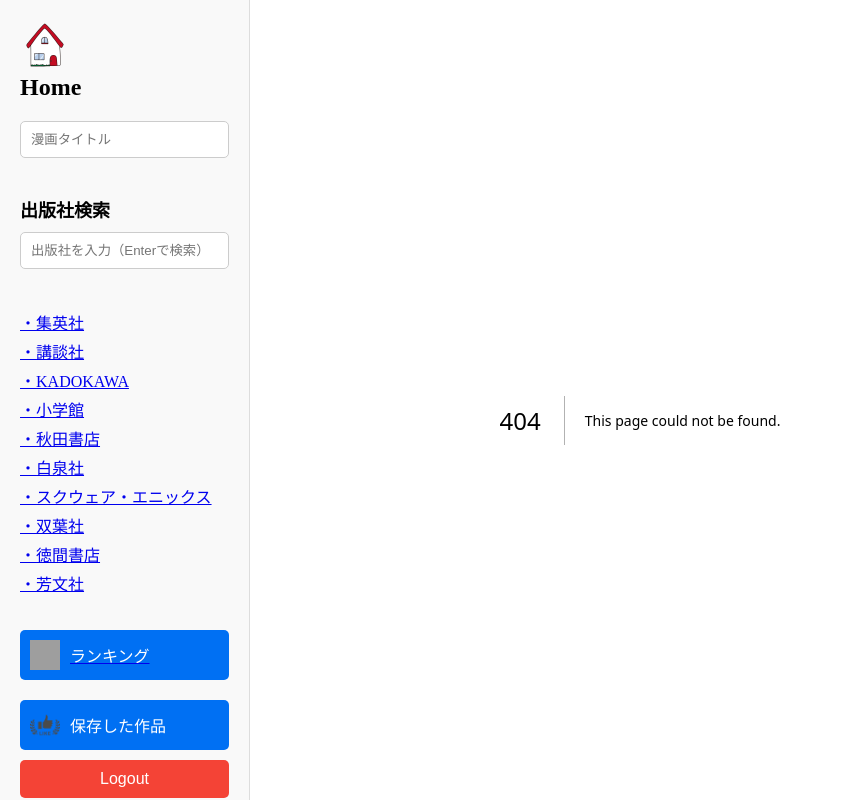
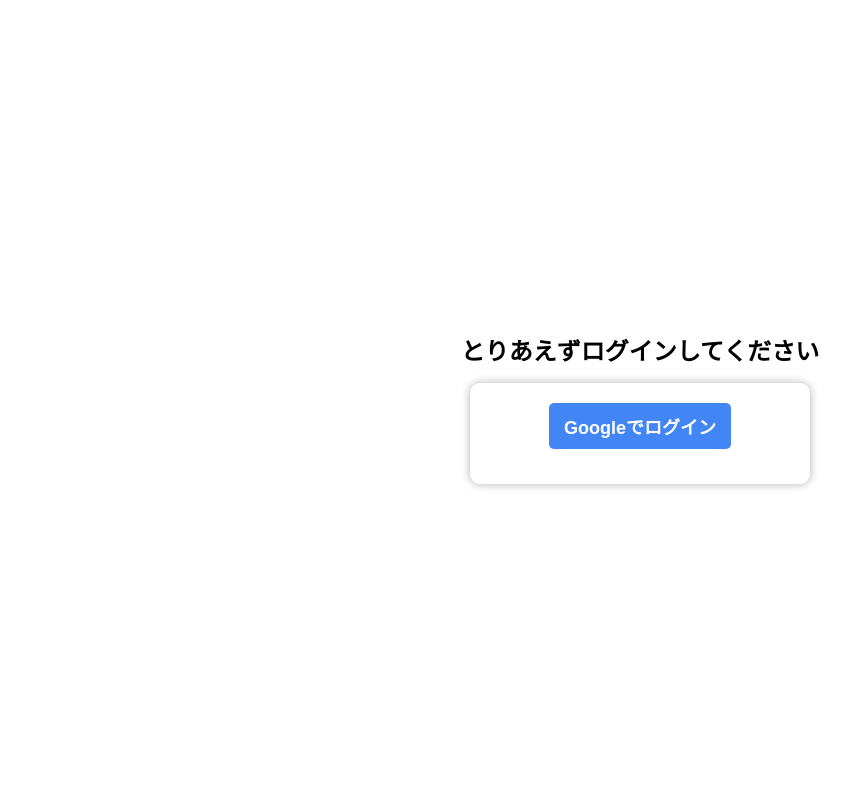
Before and after one commit to itc-s23005/manga-website, a Next.js app: page /login in a window 1280 px wide. Before the commit this address had no page. Shown: the whole page, without its empty margins (0-862 px from the left). Built offline with nearby package versions, Linux system fonts and the light colour scheme; no server answers; grey boxes are pictures that could not be loaded.

Commit message:
login画面の作成

```diff
--- /dev/null
+++ b/lib/firebaseConfig.js
@@ -0,0 +1,25 @@
+import { initializeApp, getApps, getApp } from "firebase/app";
+import { getAuth } from "firebase/auth";
+import { getFirestore } from "firebase/firestore";
+
+// 🔍 環境変数が正しく読み込まれているか確認
+console.log("✅ Firebase API Key:", process.env.NEXT_PUBLIC_FIREBASE_API_KEY);
+
+// Firebase の設定
+const firebaseConfig = {
+    apiKey: process.env.NEXT_PUBLIC_FIREBASE_API_KEY,
+    authDomain: process.env.NEXT_PUBLIC_FIREBASE_AUTH_DOMAIN,
+    projectId: process.env.NEXT_PUBLIC_FIREBASE_PROJECT_ID,
+    storageBucket: process.env.NEXT_PUBLIC_FIREBASE_STORAGE_BUCKET,
+    messagingSenderId: process.env.NEXT_PUBLIC_FIREBASE_MESSAGING_SENDER_ID,
+    appId: process.env.NEXT_PUBLIC_FIREBASE_APP_ID,
+    measurementId: process.env.NEXT_PUBLIC_FIREBASE_MEASUREMENT_ID
+};
+
+// 🚀 Firebase の二重初期化を防ぐ
+const app = !getApps().length ? initializeApp(firebaseConfig) : getApp();
+export const auth = getAuth(app);
+export const db = getFirestore(app);
+
+console.log("✅ Firebase Initialized:", app);
+console.log("✅ Auth Instance:", auth);
--- a/pages/_app.js
+++ b/pages/_app.js
@@ -1,8 +1,28 @@
-import '../styles/globals.css';
-import Layout from '../components/Layout';
+import { useEffect } from "react";
+import { useRouter } from "next/router";
+import { onAuthStateChanged } from "firebase/auth";
+import { auth } from "../lib/firebaseConfig"; // ✅ Firebase 認証のインポート
+import "../styles/globals.css";
+import Layout from "../components/Layout"; // ✅ Layout の適用
 
 export default function App({ Component, pageProps }) {
-    return (
+    const router = useRouter();
+    const noLayoutPages = ["/login"]; // 🔍 Layout を適用しないページ
+
+    useEffect(() => {
+        // ✅ ユーザーの認証状態を監視
+        const unsubscribe = onAuthStateChanged(auth, (user) => {
+            if (!user && router.pathname !== "/login") {
+                router.push("/login"); // 🔍 未ログインなら `/login` へリダイレクト
+            }
+        });
+
+        return () => unsubscribe();
+    }, [router]);
+
+    return noLayoutPages.includes(router.pathname) ? (
+        <Component {...pageProps} />
+    ) : (
         <Layout>
             <Component {...pageProps} />
         </Layout>
--- /dev/null
+++ b/pages/login.js
@@ -0,0 +1,49 @@
+import React, { useEffect, useState } from "react";
+import { getAuth, GoogleAuthProvider, signInWithPopup, onAuthStateChanged } from "firebase/auth";
+import { useRouter } from "next/router";
+import { auth } from "../lib/firebaseConfig";
+import styles from "../styles/login.module.css"; // ✅ CSS Modules を適用
+
+export default function Login() {
+    const router = useRouter();
+    const provider = new GoogleAuthProvider();
+    const [loading, setLoading] = useState(true);
+
+    useEffect(() => {
+        // ✅ ログイン状態を監視し、ログイン済みならトップページへ遷移
+        const unsubscribe = onAuthStateChanged(auth, (user) => {
+            if (user) {
+                console.log("✅ ユーザーがログイン済み:", user);
+                router.replace("/");  // ✅ `replace` に変更（戻るボタンで戻らない）
+            } else {
+                setLoading(false);  // ✅ ログイン状態の確認完了
+            }
+        });
+
+        return () => unsubscribe();
+    }, [router]);
+
+    const handleGoogleLogin = async () => {
+        try {
+            console.log("🟢 ログインボタンが押されました");
+            const result = await signInWithPopup(auth, provider);
+            console.log("✅ ログイン成功:", result.user);
+            router.replace("/");  // ✅ 成功後、`/index` へ遷移
+        } catch (error) {
+            console.error("🔴 ログイン失敗:", error);
+        }
+    };
+
+    return (
+        <div className={styles.container}>
+            <h1 className={styles.title}>とりあえずログインしてください</h1>
+            <div className={styles.box}>
+                {!loading && ( // ✅ ローディング中はボタンを非表示
+                    <button className={styles.googleButton} onClick={handleGoogleLogin}>
+                        Googleでログイン
+                    </button>
+                )}
+            </div>
+        </div>
+    );
+}
--- /dev/null
+++ b/styles/login.module.css
@@ -0,0 +1,40 @@
+.container {
+    height: 100vh;
+    display: flex;
+    flex-direction: column;
+    align-items: center;
+    justify-content: center;
+    background: white;
+}
+
+.title {
+    font-size: 24px;
+    font-weight: bold;
+    color: black;
+}
+
+.box {
+    background: white;
+    padding: 20px;
+    border-radius: 10px;
+    box-shadow: 0 0 10px rgba(0, 0, 0, 0.3);
+    display: flex;
+    flex-direction: column;
+    align-items: center;
+    width: 300px;
+}
+
+.googleButton {
+    font-size: 18px;
+    font-weight: bold;
+    margin-bottom: 15px;
+    padding: 10px 15px;
+    border: none;
+    cursor: pointer;
+    border-radius: 5px;
+    background: #4285F4;
+    color: white;
+}
+.googleButton:hover {
+    background: #357ae8;
+}
```
Also changed, not shown: pages/index.js (+35 -10 lines).
